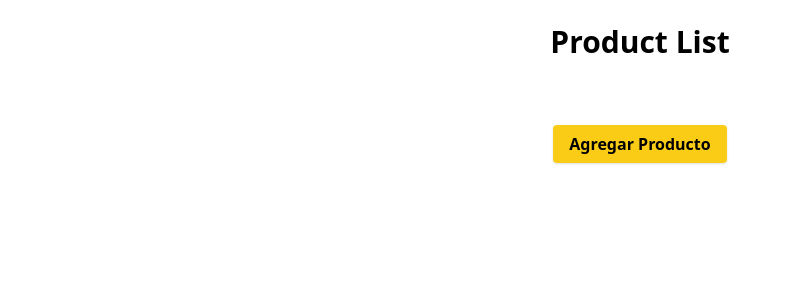
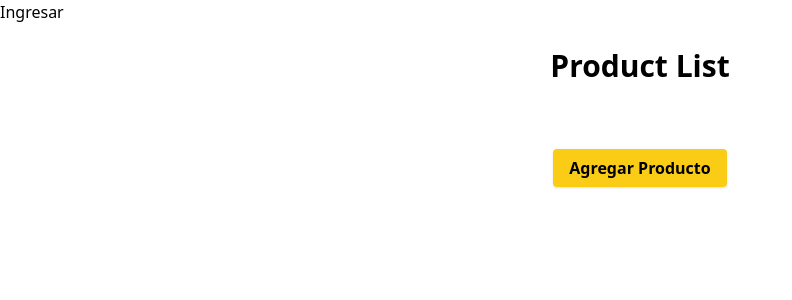
Before and after one commit to Daviferlo12/coffe_shop_platzi, a Django app: page /products/ in a window 1280 px wide. Shown: the top 300 px of the page, without its empty margins (0-792 px from the left). Run offline with Django 5.2, Linux system fonts and the light colour scheme; data that the repository does not hold is empty; some libraries are stand-ins or nearby versions.

Commit message:
actuall versios

```diff
--- a/templates/base.html
+++ b/templates/base.html
@@ -8,6 +8,8 @@
 <body>
     {% if user.is_authenticated %}
         Hola, {{ user.username }}
+    {% else %}
+        <a href="{% url "login" %}">Ingresar</a>
     {% endif %}
     <div class="container">
         {% block content %}
```
